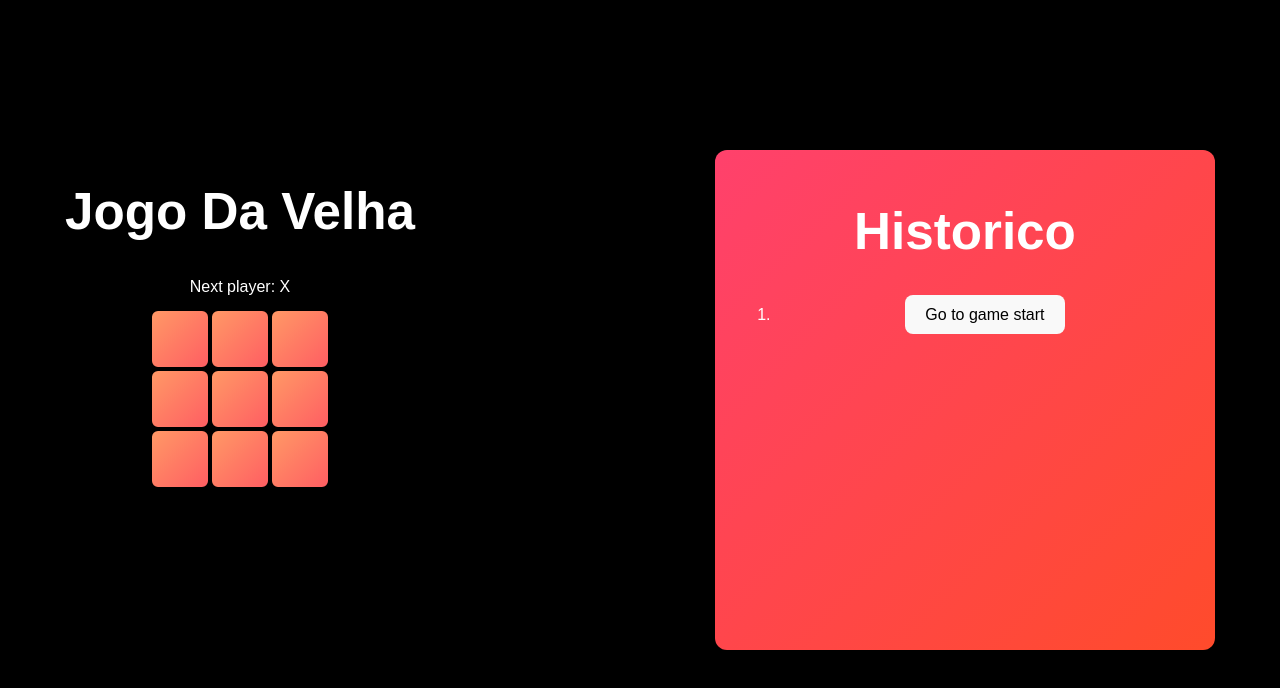
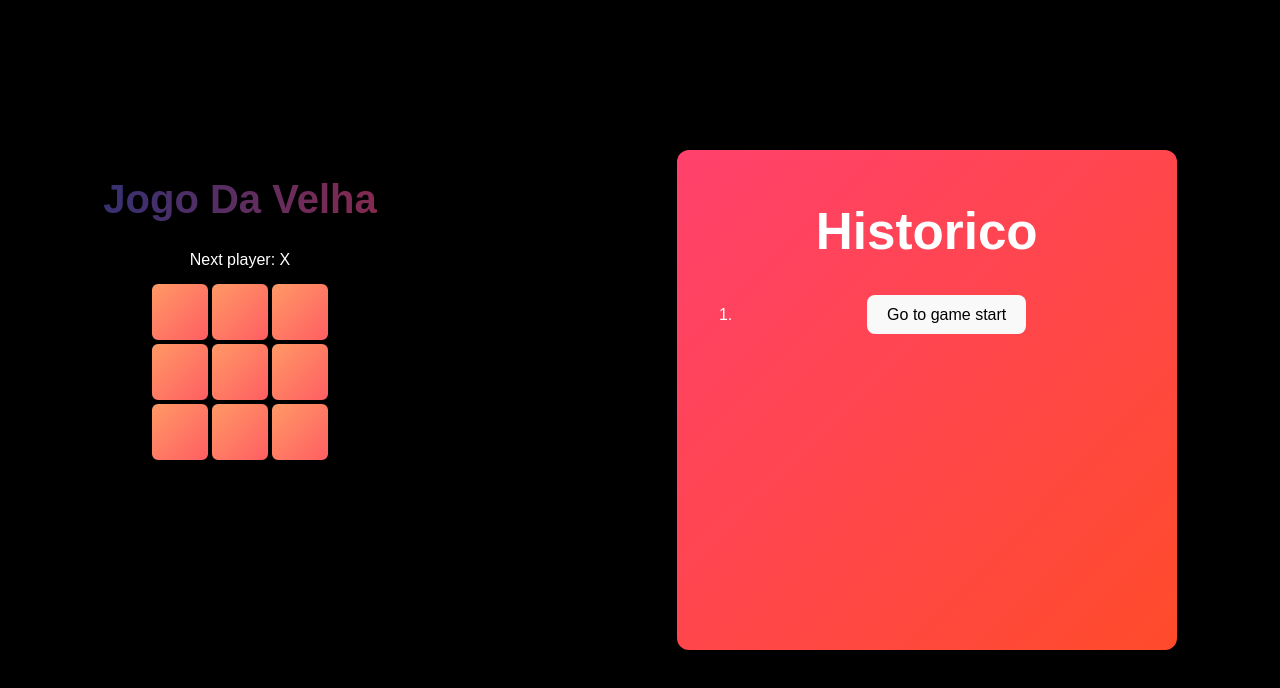
Before and after one commit to DanilloMatavelli/jogo_da_velha, a React (Vite) app: page / in a window 1280 px wide. Shown: the top 688 px of the page. Built offline with nearby package versions, Linux system fonts and the light colour scheme.

Commit message:
ADD: Aprendendo a fazer uma animação no título do jogo que muda de cor de forma contínua.

```diff
--- a/src/components/Game/Game.module.css
+++ b/src/components/Game/Game.module.css
@@ -62,3 +62,27 @@
   .game-info button:hover {
     background: #555;
   }
+
+  .title {
+  font-size: 2.5rem;
+  font-weight: bold;
+  text-align: center;
+
+  background: linear-gradient(270deg, #ff00bf, #ff2600, #ff1e1e, #2b3275);
+  background-size: 800% 800%;
+
+  -webkit-background-clip: text;
+  -webkit-text-fill-color: transparent;
+
+  animation: gradientShift 6s ease infinite;
+
+}
+
+/* 0% , 100% e 0% cria o efeito de movimento contínuo.
+O 50% no eixo Y (50%) mantém o gradiente centralizado verticalmente. */
+
+@keyframes gradientShift {
+  0% { background-position: 0% 50%; }
+  50% { background-position: 100% 50%; }
+  100% { background-position: 0% 50%; }
+}
--- a/src/components/Game/index.jsx
+++ b/src/components/Game/index.jsx
@@ -41,7 +41,7 @@ export default function Game() {
     return (
       <div className={styles.game}>
         <div className="game-board">
-            <h1>Jogo Da Velha</h1>
+            <h1 className={styles.title}>Jogo Da Velha</h1>
           <Board xIsNext={xIsNext} squares={currentSquares} onPlay={handlePlay} />
         </div>
         <div className={styles.gameinfo}>
```
